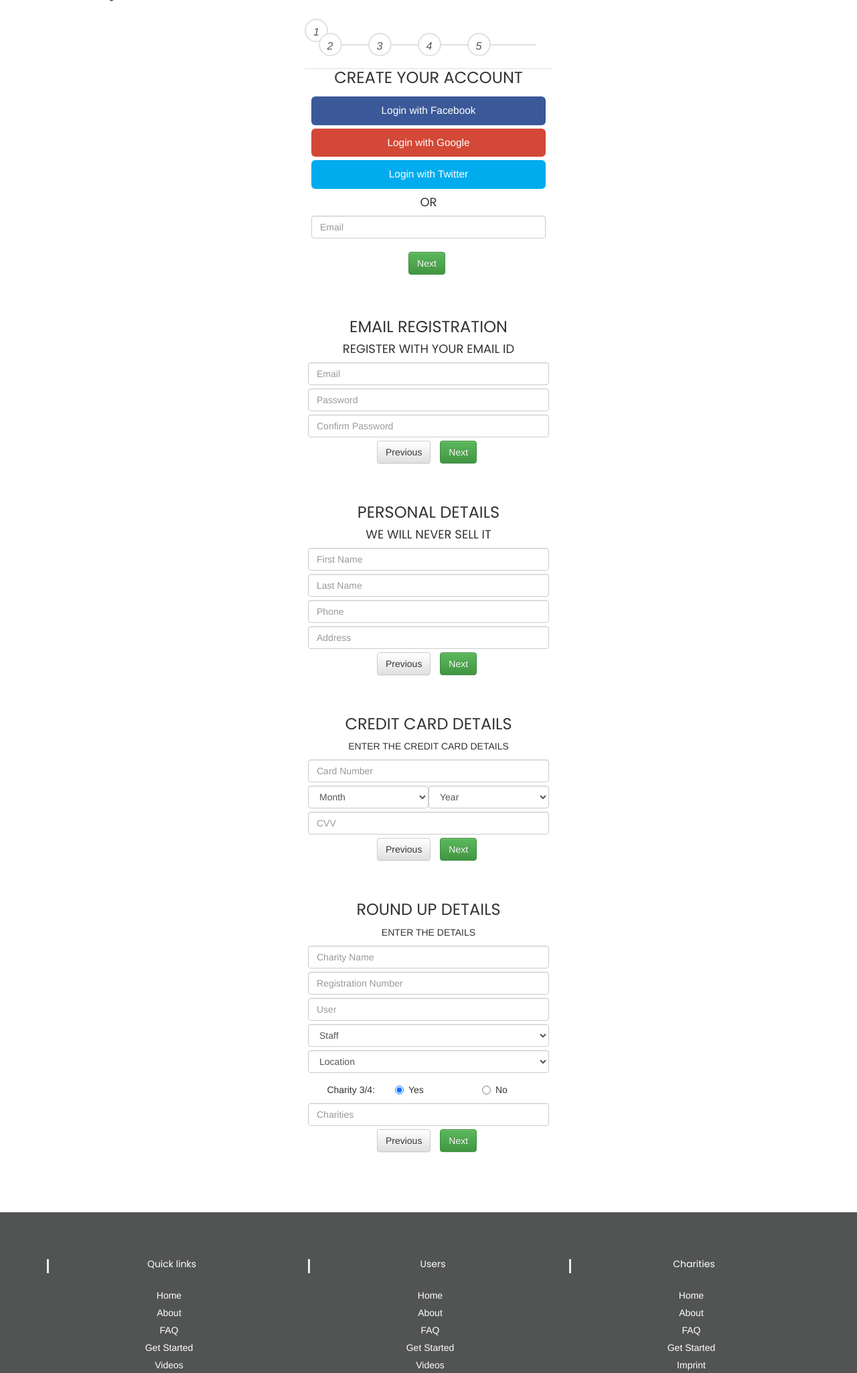
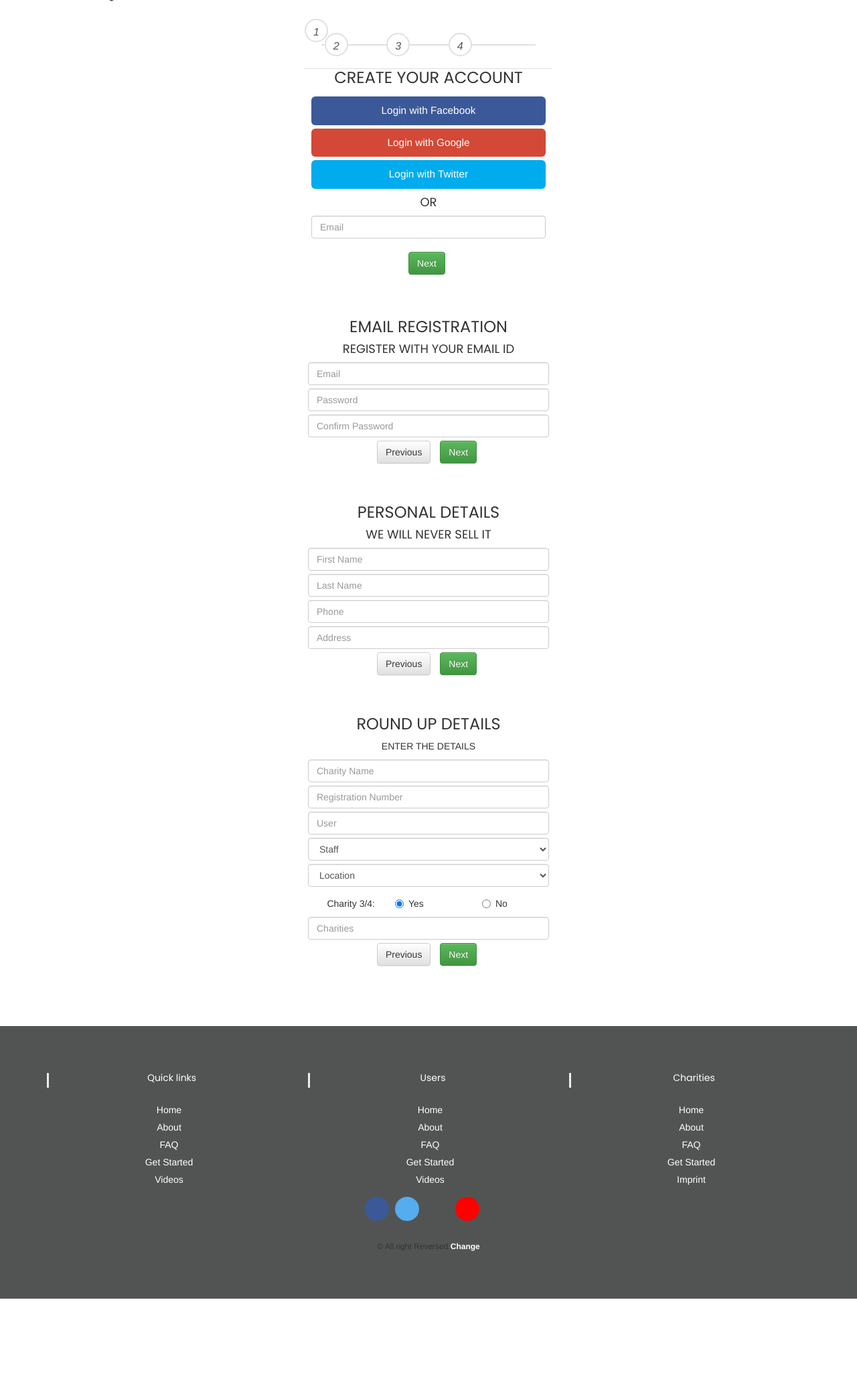
Before and after one commit to Akshaykdubey/change_project, a Flask app: template roundUp/roundUp_charity/templates/noPyindex.html in a window 1280 px wide. Shown: the part 92-2142 px from the top of the page at 67% size. After the commit the page ends 2031 px from the top, so only its background shows below. Run offline with Flask 2, Linux system fonts and the light colour scheme; the template is opened without the code that fills it, so the values that code supplies are empty; some libraries are stand-ins or nearby versions.

Commit message:
changes charity

```diff
--- a/roundUp/roundUp_charity/static/style.css
+++ b/roundUp/roundUp_charity/static/style.css
@@ -292,7 +292,7 @@ span.round-tab:hover {
 }
 
 .wizard .nav-tabs > li {
-    width: 20%;
+    width: 25%;
 }
 
 .wizard li:after {
--- a/roundUp/roundUp_charity/templates/noPyindex.html
+++ b/roundUp/roundUp_charity/templates/noPyindex.html
@@ -88,17 +88,9 @@
                             </li>
 
                             <li role="presentation" class="disabled">
-                                <a href="#step4" data-toggle="tab" aria-controls="step4" role="tab" title="Credit Card Details">
+                                <a href="#step4" data-toggle="tab" aria-controls="step4" role="tab" title="Round Up Details">
                                     <span class="round-tab">
                                         <i> 4 </i>
-                                    </span>
-                                </a>
-                            </li>
-
-                            <li role="presentation" class="disabled">
-                                <a href="#step5" data-toggle="tab" aria-controls="step5" role="tab" title="Round Up Details">
-                                    <span class="round-tab">
-                                        <i> 5 </i>
                                     </span>
                                 </a>
                             </li>
@@ -232,65 +224,6 @@
                                     </div>
                                     <!-- #################################################### -->
                                     <div class="tab-pane" role="tabpanel" id="step4">
-                                        <div class="row">
-                                            <div class="col-xs-4"></div>
-                                            <div class="col-xs-4">
-                                                <div class="row">
-                                                    <H3 class="text-uppercase text-center">CREDIT CARD DETAILS</H3>
-                                                    <p class="text-uppercase text-center">Enter the credit card details</p>
-                                                </div>
-                                                <div class="row">
-                                                    <div class="col-xs-12">
-                                                        <input type="text" class="form-control" style="margin-bottom: 5px" placeholder="Card Number">
-                                                    </div>
-                                                </div>
-                                                <div class="row">
-                                                    <div class="col-xs-6" style="padding-right: 0px; margin-bottom: 5px">
-                                                        <select name="Month" class="form-control">
-                                                            <option selected>Month</option>
-                                                            <option value="january">January</option>
-                                                            <option value="february">February</option>
-                                                            <option value="march">March</option>
-                                                            <option value="april">April</option>
-                                                            <option value="may">May</option>
-                                                            <option value="june">June</option>
-                                                            <option value="july">July</option>
-                                                            <option value="august">August</option>
-                                                            <option value="september">September</option>
-                                                            <option value="october">October</option>
-                                                            <option value="november">November</option>
-                                                            <option value="december">December</option>
-                                                        </select>
-                                                    </div>
-                                                    <div class="col-xs-6" style="padding-left: 0px; margin-bottom: 5px">
-                                                        <select name="Year" class="form-control">
-                                                            <option selected>Year</option>
-                                                            <option value="2016">2016</option>
-                                                            <option value="2017">2017</option>
-                                                            <option value="2018">2018</option>
-                                                            <option value="2019">2019</option>
-                                                            <option value="2020">2020</option>
-                                                            <option value="2021">2021</option>
-                                                            <option value="2022">2022</option>
-                                                            <option value="2023">2023</option>
-                                                            <option value="2024">2024</option>
-                                                        </select>
-                                                    </div>
-                                                </div>
-                                                <div class="row">
-                                                    <div class="col-xs-12">
-                                                        <input type="text" class="form-control email-reg" style="margin-bottom: 5px"  placeholder="CVV">
-                                                    </div>
-                                                </div>
-                                                <ul class="list-inline text-center">
-                                                    <li><button type="button" class="btn btn-default prev-step">Previous</button></li>
-                                                    <li><button type="button" class="btn btn-success next-step">Next</button></li>
-                                                </ul>
-                                            </div>
-                                            <div class="col-xs-4"></div>
-                                        </div>
-                                    </div>
-                                    <div class="tab-pane" role="tabpanel" id="step5">
                                         <div class="row">
                                             <div class="col-xs-4"></div>
                                             <div class="col-xs-4">
```
